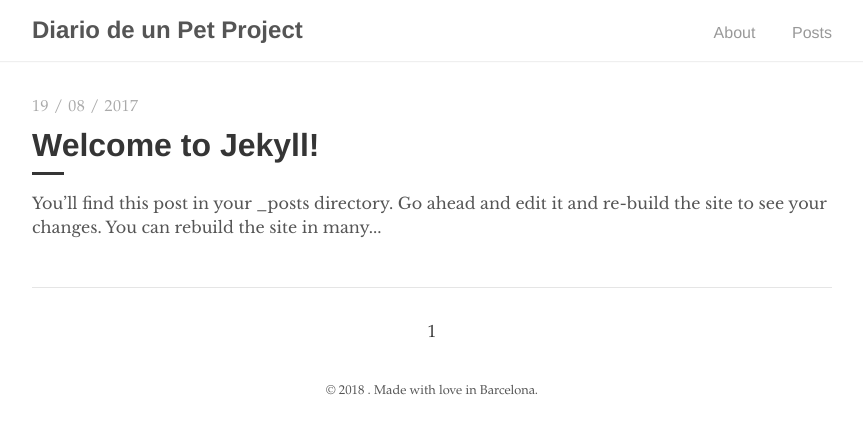
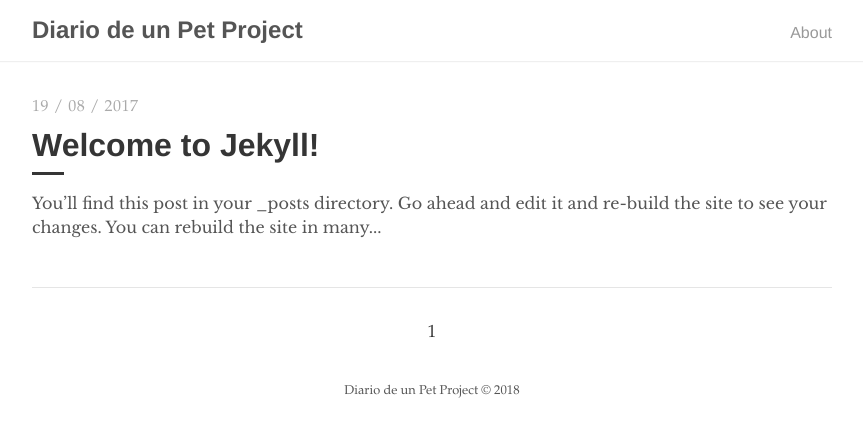
Before and after one commit to diariodeunpetproject/diariodeunpetproject.github.io, a Jekyll site: the page built from index.html, in a window 1280 px wide. Shown: the top 437 px of the page, without its empty margins (208-1071 px from the left). Built offline with Jekyll 4.4.1, drawn with Linux system fonts in a browser that asks for light colours; the list of posts is cut into pages by our own code.

Commit message:
change footer text

```diff
--- a/_layouts/default.html
+++ b/_layouts/default.html
@@ -11,7 +11,6 @@
         </a>
         <ul>
           <li><a href="{{ '/about' | prepend: site.baseurl }}">About</a></li>
-          <li><a href="{{ site.baseurl }}/">Posts</a></li>
         </ul>
     </div>
   </nav>
@@ -22,7 +21,7 @@
 
     <footer>
       <span>
-        &copy; <time datetime="{{ site.time }}">{{ site.time | date: '%Y' }}</time> {{ site.author.name }}. Made with love in Barcelona.
+        {{ site.title }} &copy; <time datetime="{{ site.time }}">{{ site.time | date: '%Y' }}</time>
       </span>
     </footer>
   </body>
```
